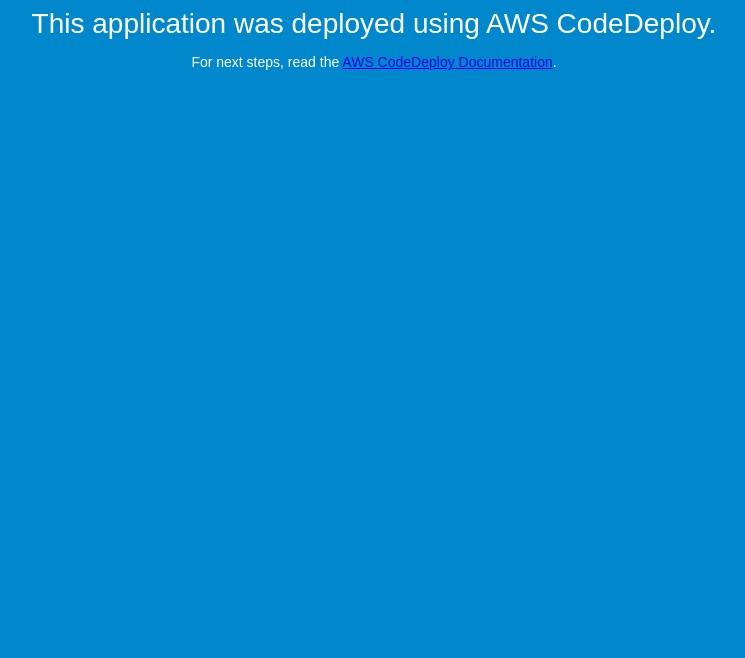
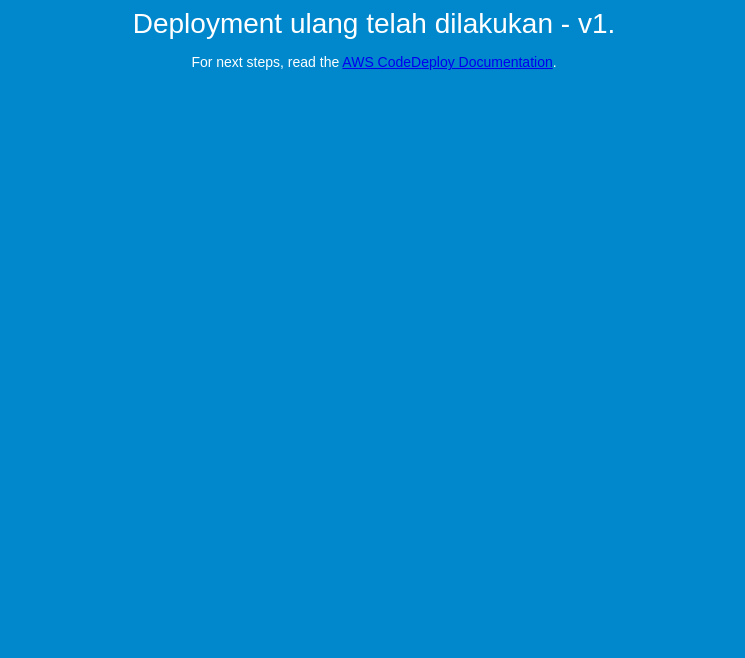
Before and after one commit to bridgecrew-perf6/CloudDeploySampleApp, a plain HTML site: page index.html in a window 1280 px wide. Shown: the part 142-800 px from the top of the page, without its empty margins (266-1011 px from the left). Drawn offline with Linux system fonts and the light colour scheme.

Commit message:
Perubahan kedua

```diff
--- a/index.html
+++ b/index.html
@@ -27,7 +27,7 @@
 <body>
   <div align="center">
     <h1>Congratulations</h1>
-    <h2>This application was deployed using AWS CodeDeploy.</h2>
+    <h2>Deployment ulang telah dilakukan - v1.</h2>
     <p>For next steps, read the <a href="http://aws.amazon.com/documentation/codedeploy">AWS CodeDeploy Documentation</a>.</p>
   </div>
 </body>
```
